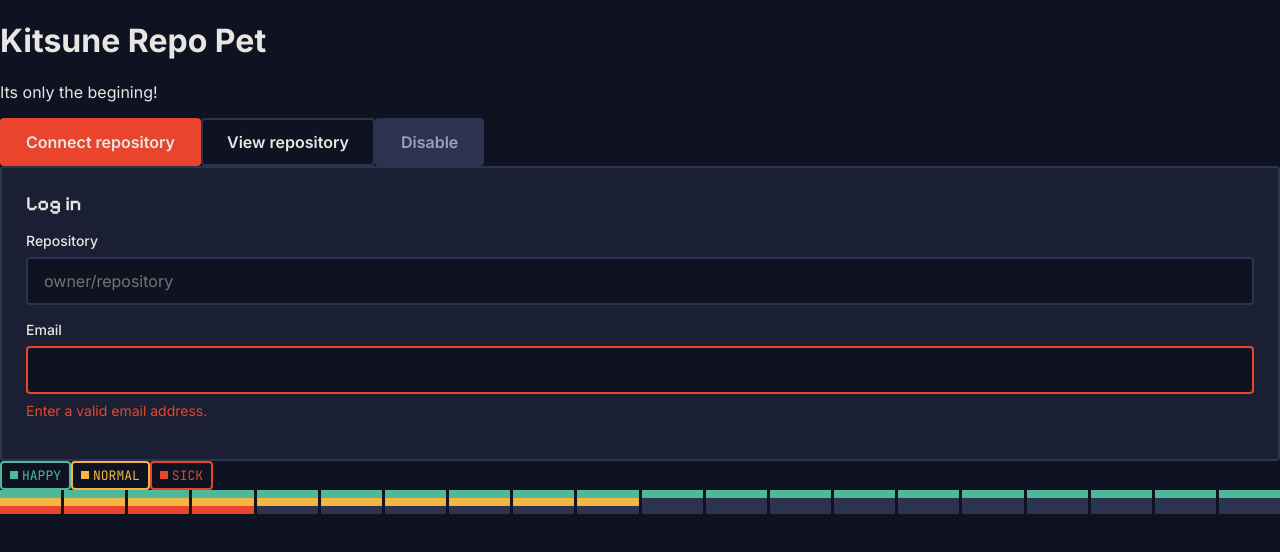
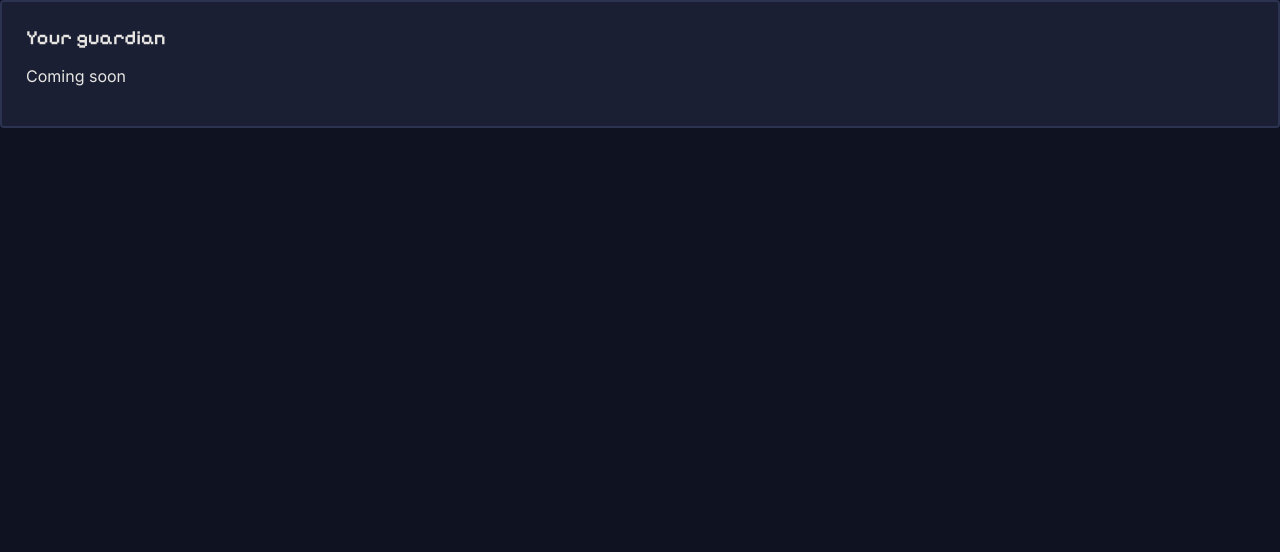
Before and after one commit to Char-ified/kitsune, a React (Vite) app in the folder dashboard/: page /repos/1 in a window 1280 px wide. Shown: the top 552 px of the page. Built offline with nearby package versions, Linux system fonts and the light colour scheme.

Commit message:
feat(dashboard): add React Router with placeholder pages (CHA-42)

```diff
--- a/dashboard/package.json
+++ b/dashboard/package.json
@@ -12,7 +12,8 @@
   "dependencies": {
     "@kitsune/shared": "^0.0.0",
     "react": "^19.3.0",
-    "react-dom": "^19.3.0"
+    "react-dom": "^19.3.0",
+    "react-router": "^8.4.0"
   },
   "devDependencies": {
     "@types/react": "^19.3.0",
--- a/dashboard/src/App.tsx
+++ b/dashboard/src/App.tsx
@@ -1,29 +1,26 @@
-import { Button } from './components/Button';
-import { TextInput } from './components/TextInput';
-import { Panel } from './components/Panel';
-import { MoodBadge } from './components/MoodBadge';
-import { MoodMeter } from './components/MoodMeter';
+import { BrowserRouter, Routes, Route } from 'react-router';
+import { LoginPage } from './pages/LoginPage';
+import { SignupPage } from './pages/SignupPage';
+import { ConnectRepoPage } from './pages/ConnectRepoPage';
+import { WebhookSetupPage } from './pages/WebhookSetupPage';
+import { PickCharacterPage } from './pages/PickCharacterPage';
+import { PetViewPage } from './pages/PetViewPage';
+import { StyleGuidePage } from './pages/StyleGuidePage';
+import { NotFoundPage } from './pages/NotFoundPage';
 
 export const App = () => {
   return (
-    <div>
-      <h1>Kitsune Repo Pet</h1>
-      <p>Its only the begining!</p>
-      <Button variant="primary">Connect repository</Button>
-      <Button variant="secondary">View repository</Button>
-      <Button variant="primary" disabled>
-        Disable
-      </Button>
-      <Panel title="Log in">
-        <TextInput label="Repository" placeholder="owner/repository" />
-        <TextInput label="Email" error="Enter a valid email address." />
-      </Panel>
-      <MoodBadge mood="happy" />
-      <MoodBadge mood="normal" />
-      <MoodBadge mood="sick" />
-      <MoodMeter mood="happy" />
-      <MoodMeter mood="normal" />
-      <MoodMeter mood="sick" />
-    </div>
+    <BrowserRouter>
+      <Routes>
+        <Route path="/login" element={<LoginPage />} />
+        <Route path="/signup" element={<SignupPage />} />
+        <Route path="/connect" element={<ConnectRepoPage />} />
+        <Route path="/repos/:repoId/webhook" element={<WebhookSetupPage />} />
+        <Route path="/repos/:repoId/pick-character" element={<PickCharacterPage />} />
+        <Route path="/repos/:repoId" element={<PetViewPage />} />
+        <Route path="/styleguide" element={<StyleGuidePage />} />
+        <Route path="*" element={<NotFoundPage />} />
+      </Routes>
+    </BrowserRouter>
   );
 };
--- /dev/null
+++ b/dashboard/src/pages/ConnectRepoPage.tsx
@@ -0,0 +1,11 @@
+import { Panel } from '../components/Panel';
+
+export const ConnectRepoPage = () => {
+  return (
+    <div>
+      <Panel title="Connect a repo">
+        <p>Coming soon</p>
+      </Panel>
+    </div>
+  );
+};
--- /dev/null
+++ b/dashboard/src/pages/LoginPage.tsx
@@ -0,0 +1,11 @@
+import { Panel } from '../components/Panel';
+
+export const LoginPage = () => {
+  return (
+    <div>
+      <Panel title="Log in">
+        <p>Coming soon</p>
+      </Panel>
+    </div>
+  );
+};
--- /dev/null
+++ b/dashboard/src/pages/NotFoundPage.tsx
@@ -0,0 +1,11 @@
+import { Panel } from '../components/Panel';
+
+export const NotFoundPage = () => {
+  return (
+    <div>
+      <Panel>
+        <h2>Page not found</h2>
+      </Panel>
+    </div>
+  );
+};
--- /dev/null
+++ b/dashboard/src/pages/PetViewPage.tsx
@@ -0,0 +1,11 @@
+import { Panel } from '../components/Panel';
+
+export const PetViewPage = () => {
+  return (
+    <div>
+      <Panel title="Your guardian">
+        <p>Coming soon</p>
+      </Panel>
+    </div>
+  );
+};
--- /dev/null
+++ b/dashboard/src/pages/PickCharacterPage.tsx
@@ -0,0 +1,12 @@
+// Built in CHA-23 (John)
+import { Panel } from '../components/Panel';
+
+export const PickCharacterPage = () => {
+  return (
+    <div>
+      <Panel title="Pick your character">
+        <p>Coming soon</p>
+      </Panel>
+    </div>
+  );
+};
--- /dev/null
+++ b/dashboard/src/pages/SignupPage.tsx
@@ -0,0 +1,11 @@
+import { Panel } from '../components/Panel';
+
+export const SignupPage = () => {
+  return (
+    <div>
+      <Panel title="Sign up">
+        <p>Coming soon</p>
+      </Panel>
+    </div>
+  );
+};
--- /dev/null
+++ b/dashboard/src/pages/StyleGuidePage.tsx
@@ -0,0 +1,31 @@
+import { Panel } from '../components/Panel';
+import { Button } from '../components/Button';
+import { TextInput } from '../components/TextInput';
+import { MoodBadge } from '../components/MoodBadge';
+import { MoodMeter } from '../components/MoodMeter';
+
+export const StyleGuidePage = () => {
+  return (
+    <div>
+      <Panel>
+        <h1>Kitsune Repo Pet</h1>
+        <p>Its only the begining!</p>
+        <Button variant="primary">Connect repository</Button>
+        <Button variant="secondary">View repository</Button>
+        <Button variant="primary" disabled>
+          Disable
+        </Button>
+        <Panel title="Log in">
+          <TextInput label="Repository" placeholder="owner/repository" />
+          <TextInput label="Email" error="Enter a valid email address." />
+        </Panel>
+        <MoodBadge mood="happy" />
+        <MoodBadge mood="normal" />
+        <MoodBadge mood="sick" />
+        <MoodMeter mood="happy" />
+        <MoodMeter mood="normal" />
+        <MoodMeter mood="sick" />
+      </Panel>
+    </div>
+  );
+};
--- /dev/null
+++ b/dashboard/src/pages/WebhookSetupPage.tsx
@@ -0,0 +1,11 @@
+import { Panel } from '../components/Panel';
+
+export const WebhookSetupPage = () => {
+  return (
+    <div>
+      <Panel title="Set up your webhook">
+        <p>Coming soon</p>
+      </Panel>
+    </div>
+  );
+};
```
Also changed, not shown: 1 other file (tests, documents, lock files or other folders).
